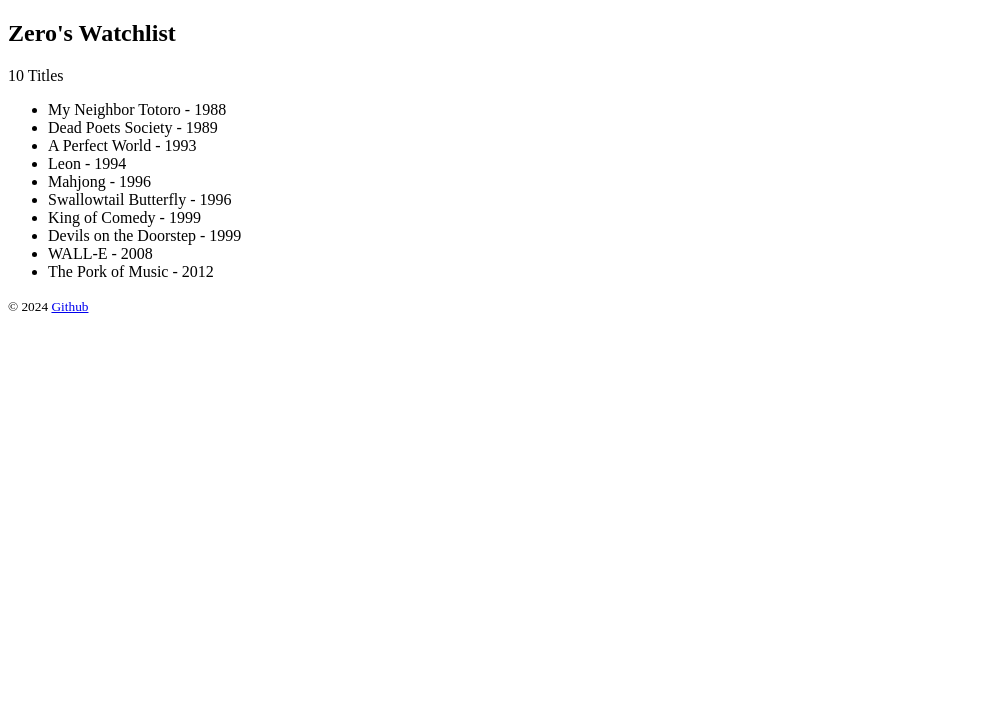
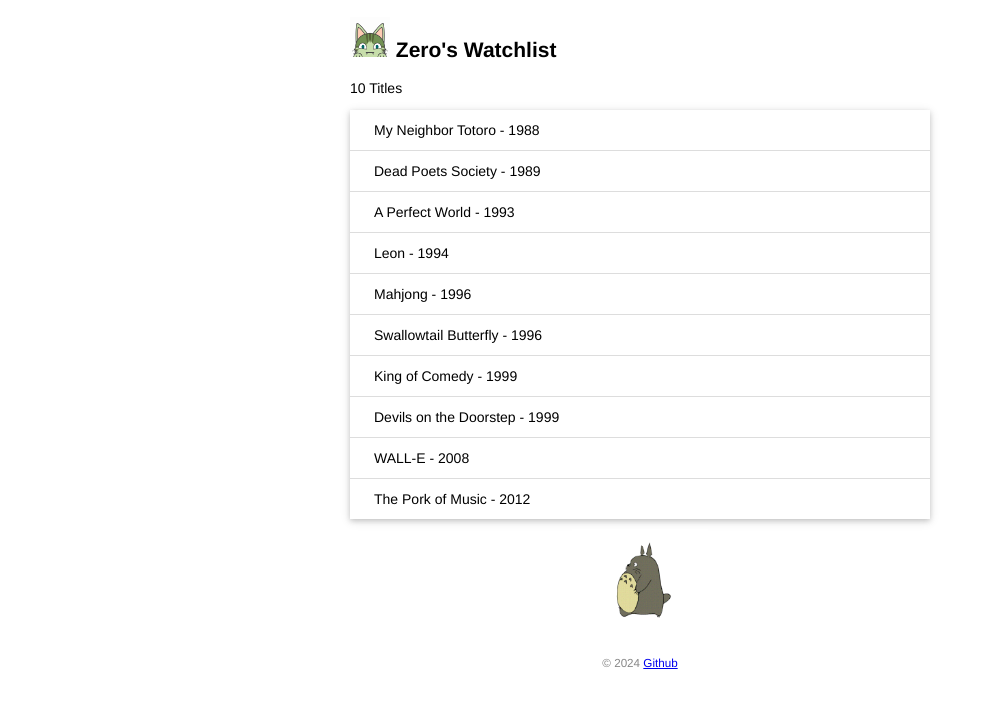
Before and after one commit to Dnsayhey/watchlist_, a Flask app: page / in a window 1280 px wide. Shown: the top 708 px of the page, without its empty margins (0-988 px from the left). Run offline with Flask 3, Linux system fonts and the light colour scheme.

Commit message:
Add static files.

```diff
--- /dev/null
+++ b/static/style.css
@@ -0,0 +1,48 @@
+/* 页面整体 */
+body {
+    margin: auto;
+    max-width: 580px;
+    font-size: 14px;
+    font-family: Helvetica, Arial, sans-serif;
+}
+
+/* 页脚 */
+footer {
+    color: #888;
+    margin-top: 15px;
+    text-align: center;
+    padding: 10px;
+}
+
+/* 头像 */
+.avatar {
+    width: 40px;
+}
+
+/* 电影列表 */
+.movie-list {
+    list-style-type: none;
+    padding: 0;
+    margin-bottom: 10px;
+    box-shadow: 0 2px 5px 0 rgba(0, 0, 0, 0.16), 0 2px 10px 0 rgba(0, 0, 0, 0.12);
+}
+
+.movie-list li {
+    padding: 12px 24px;
+    border-bottom: 1px solid #ddd;
+}
+
+.movie-list li:last-child {
+    border-bottom: none;
+}
+
+.movie-list li:hover {
+    background-color: #f8f9fa;
+}
+
+/* 龙猫图片 */
+.totoro {
+    display: block;
+    margin: 0 auto;
+    height: 100px;
+}
--- a/templates/index.html
+++ b/templates/index.html
@@ -1,20 +1,29 @@
 <!DOCTYPE html>
 <html lang="en">
+
 <head>
     <meta charset="UTF-8">
     <meta name="viewport" content="width=device-width, initial-scale=1.0">
     <title>{{ name }}'s Watchlist</title>
+
+    <link rel="stylesheet" href="{{ url_for('static', filename='style.css') }}">
 </head>
+
 <body>
-    <h2>{{ name }}'s Watchlist</h2>
+    <h2>
+        <img src="{{ url_for('static', filename='images/avatar.png') }}" alt="Avatar" class="avatar">
+        {{ name }}'s Watchlist
+    </h2>
     <p>{{ movies|length }} Titles</p>
-    <ul>
+    <ul class="movie-list">
         {% for movie in movies %}
         <li>{{ movie.title }} - {{ movie.year }}</li>
         {% endfor %}
     </ul>
+    <img alt="Walking Totoro" src="{{ url_for('static', filename='images/totoro.gif') }}" class="totoro">
     <footer>
         <small>&copy; 2024 <a href="#">Github</a></small>
     </footer>
 </body>
+
 </html>
```
Also changed, not shown: static/images/avatar.png (added), static/images/totoro.gif (added).
